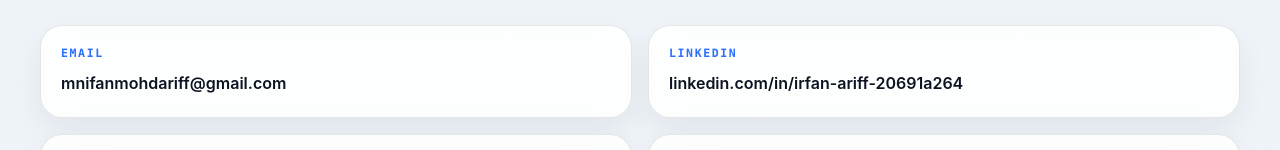
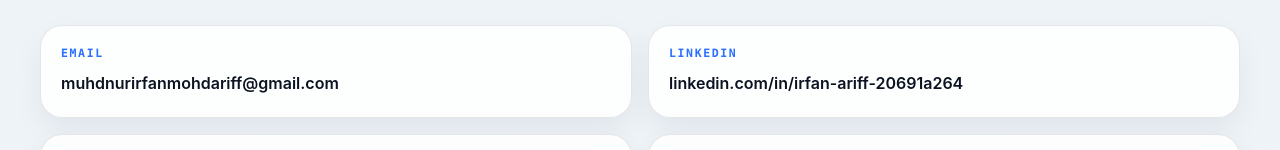
Before and after one commit to IrfanNG/irfan-ariff-portfolio, a Next.js app: page / in a window 1280 px wide. Shown: the part 8769-8919 px from the top of the page. Built offline with nearby package versions, Linux system fonts and the light colour scheme.

Commit message:
fix(portfolio): update contact email

```diff
--- a/src/app/page.tsx
+++ b/src/app/page.tsx
@@ -238,7 +238,7 @@
                 </div>
 
                 <div className="profile-links">
-                  <a href="mailto:mnifanmohdariff@gmail.com" aria-label="Email Irfan">
+                  <a href="mailto:muhdnurirfanmohdariff@gmail.com" aria-label="Email Irfan">
                     <Mail size={16} strokeWidth={2} />
                   </a>
                   <a href="https://www.linkedin.com/in/irfan-ariff-20691a264" target="_blank" rel="noreferrer" aria-label="LinkedIn">
@@ -438,7 +438,7 @@
         <div className="contact-grid">
           <div className="contact-card">
             <span className="block-label">Email</span>
-            <a href="mailto:mnifanmohdariff@gmail.com">mnifanmohdariff@gmail.com</a>
+            <a href="mailto:muhdnurirfanmohdariff@gmail.com">muhdnurirfanmohdariff@gmail.com</a>
           </div>
           <div className="contact-card">
             <span className="block-label">LinkedIn</span>
--- a/src/lib/portfolio.ts
+++ b/src/lib/portfolio.ts
@@ -151,7 +151,7 @@
   "I'm currently open to internship opportunities in software development and product teams.";
 
 export const contactLinks = [
-  { label: 'Email', href: 'mailto:mnifanmohdariff@gmail.com' },
+  { label: 'Email', href: 'mailto:muhdnurirfanmohdariff@gmail.com' },
   { label: 'LinkedIn', href: 'https://www.linkedin.com/in/irfan-ariff-20691a264' },
   { label: 'GitHub', href: 'https://github.com/IrfanNG' },
   { label: 'Resume', href: resumeDownloadHref },
```
Also changed, not shown: public/Irfan-Ariff-Resume.md (+1 -1 lines).
